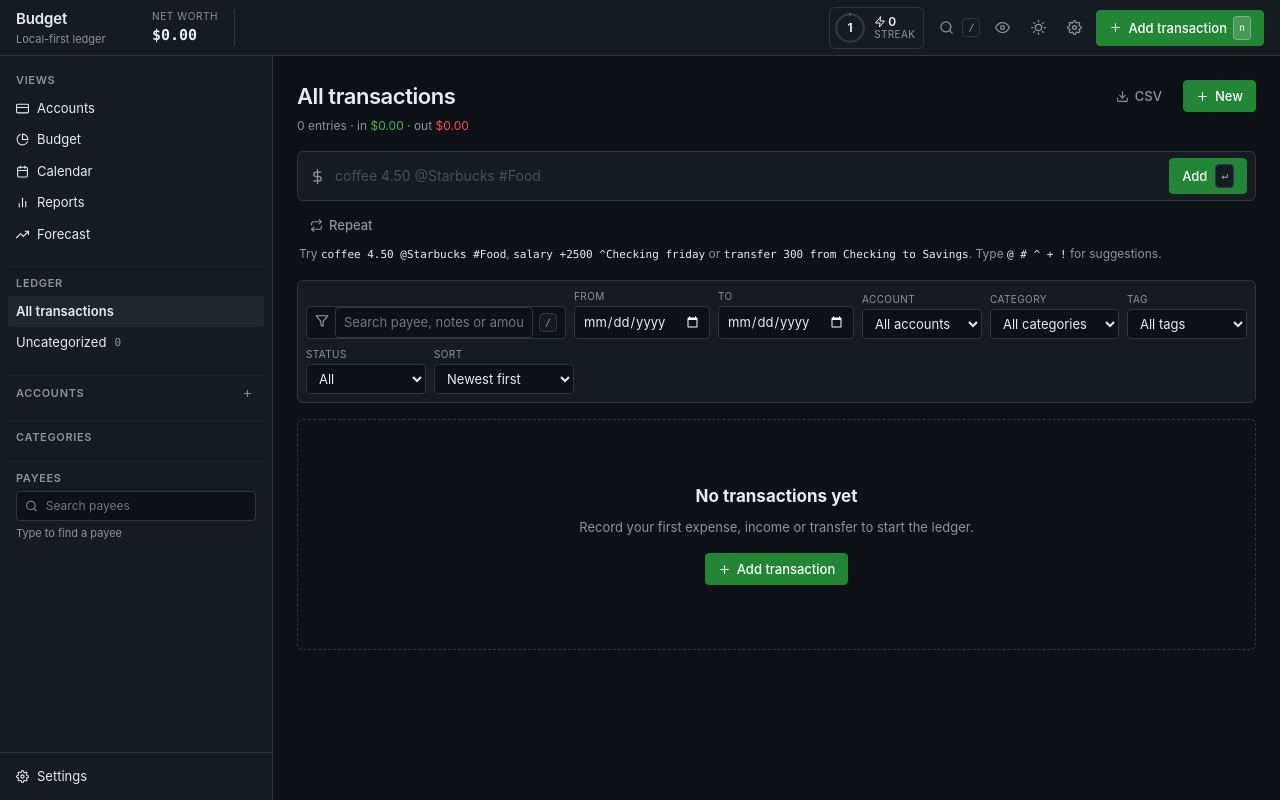
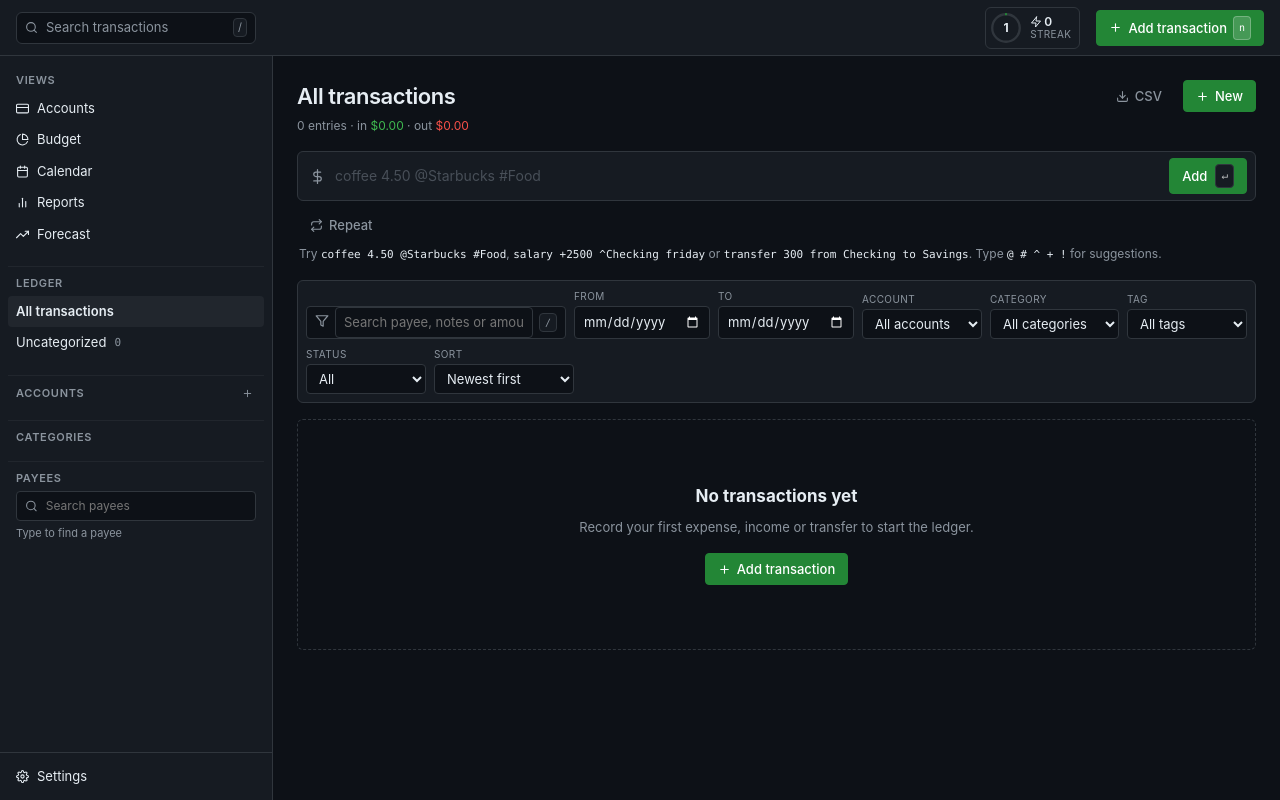
Before and after one commit to Asterki/budgeter, a React (Vite) app: page / in a window 1280 px wide. Built offline with nearby package versions, Linux system fonts and the light colour scheme.

Commit message:
refactor(topbar): reduce to search, HUD and add; rehome the rest

```diff
--- a/src/App.tsx
+++ b/src/App.tsx
@@ -1,4 +1,4 @@
-import { useEffect, useMemo, useState } from 'react';
+import { useEffect, useState } from 'react';
 import {
   FiBarChart2,
   FiCalendar,
@@ -19,7 +19,6 @@ import { Sidebar } from './components/Sidebar';
 import { TopBar } from './components/TopBar';
 import { TransactionDetail } from './components/TransactionDetail';
 import { monthRange } from './domain/budget';
-import { netWorth } from './domain/ledger';
 import { useBudget } from './state/store';
 import { INITIAL_SELECTION, type NavSelection, type TransactionScope, type ViewKey } from './state/navigation';
 import { AccountsView } from './views/AccountsView';
@@ -45,7 +44,7 @@ const MOBILE_TABS = TABS.slice(0, 4);
 const MORE_TABS = TABS.slice(4);
 
 export function App() {
-  const { ready, accounts, transactions, settings, updateSettings } = useBudget();
+  const { ready, transactions, settings } = useBudget();
   const [selection, setSelection] = useState<NavSelection>(INITIAL_SELECTION);
   const [detail, setDetail] = useState<{ transactionId: string | null } | null>(null);
   const [accountDialog, setAccountDialog] = useState<Account | null | undefined>(undefined);
@@ -108,8 +107,6 @@ export function App() {
     return () => window.removeEventListener('keydown', onKeyDown);
   }, [detail]);
 
-  const worth = useMemo(() => netWorth(accounts, transactions), [accounts, transactions]);
-
   if (!ready) {
     return <div className="boot-screen">Loading your budget…</div>;
   }
@@ -134,22 +131,11 @@ export function App() {
     <AppShell
       topbar={
         <TopBar
-          accounts={accounts}
-          transactions={transactions}
-          settings={settings}
-          netWorth={worth}
           onAdd={() => setDetail({ transactionId: null })}
           onSearch={() => {
             setSelection((prev) => ({ ...prev, view: 'transactions' }));
             setSearchSignal((value) => value + 1);
           }}
-          onToggleTheme={() =>
-            updateSettings({ theme: settings.theme === 'dark' ? 'light' : 'dark' })
-          }
-          onToggleBalances={() =>
-            updateSettings({ hideBalances: !settings.hideBalances })
-          }
-          onOpenSettings={() => setSelection((prev) => ({ ...prev, view: 'settings' }))}
         />
       }
       rail={
--- a/src/components/ProgressHud.tsx
+++ b/src/components/ProgressHud.tsx
@@ -5,13 +5,9 @@ import { FiAward, FiX, FiZap } from 'react-icons/fi';
 
 import { ACHIEVEMENTS } from '../domain/achievements';
 import { levelProgress, COMBO_CAP } from '../domain/progress';
-import type { Progress } from '../domain/types';
+import { useBudget } from '../state/store';
 import { useSyncStatus } from '../state/hooks';
 import type { SyncStatus } from '../sync/types';
-
-interface ProgressHudProps {
-  progress: Progress;
-}
 
 /** Six-pixel dot: the only always-visible sync signal in the shell. */
 function syncDot(status: SyncStatus): { tone: string; title: string } | null {
@@ -33,7 +29,9 @@ function syncDot(status: SyncStatus): { tone: string; title: string } | null {
   }
 }
 
-export function ProgressHud({ progress }: ProgressHudProps) {
+export function ProgressHud() {
+  const { settings } = useBudget();
+  const progress = settings.progress;
   const [open, setOpen] = useState(false);
   const sync = useSyncStatus();
   const dot = syncDot(sync);
--- a/src/components/TopBar.tsx
+++ b/src/components/TopBar.tsx
@@ -1,115 +1,32 @@
-/** Global header: identity, net worth, account balances and primary actions. */
+/** The two controls Tasker keeps in the top bar: search and add. */
 
-import { FiEye, FiEyeOff, FiMoon, FiPlus, FiSearch, FiSettings, FiSun } from 'react-icons/fi';
+import { FiPlus, FiSearch } from 'react-icons/fi';
 
-import { accountBalance, formatMoney } from '../domain/money';
-import type { Account, Settings, Transaction } from '../domain/types';
 import { ProgressHud } from './ProgressHud';
 
 interface TopBarProps {
-  accounts: Account[];
-  transactions: Transaction[];
-  settings: Settings;
-  netWorth: number;
   onAdd: () => void;
   onSearch: () => void;
-  onToggleTheme: () => void;
-  onToggleBalances: () => void;
-  onOpenSettings: () => void;
 }
 
-export function TopBar({
-  accounts,
-  transactions,
-  settings,
-  netWorth,
-  onAdd,
-  onSearch,
-  onToggleTheme,
-  onToggleBalances,
-  onOpenSettings,
-}: TopBarProps) {
-  const visibleAccounts = accounts.filter((account) => !account.archived);
-
+export function TopBar({ onAdd, onSearch }: TopBarProps) {
   return (
     <>
-      <div className="topbar__identity">
-        <span className="topbar__brand">Budget</span>
-        <span className="topbar__meta">Local-first ledger</span>
-      </div>
+      <button type="button" className="topbar__search" onClick={onSearch}>
+        <FiSearch aria-hidden="true" />
+        <span>Search transactions</span>
+        <kbd>/</kbd>
+      </button>
 
-      <div className="topbar__worth">
-        <span className="topbar__worth-label">Net worth</span>
-        <strong className="topbar__worth-value">
-          {formatMoney(netWorth, settings.currency, settings.locale, settings.hideBalances)}
-        </strong>
-      </div>
+      <div className="topbar__spacer" />
 
-      <div className="topbar__accounts" aria-label="Account balances">
-        {visibleAccounts.map((account) => (
-          <span key={account.id} className="topbar__account">
-            <span className="dot" style={{ background: account.color }} aria-hidden="true" />
-            <span className="topbar__account-name">{account.name}</span>
-            <span
-              className={`topbar__account-value${
-                account.type === 'credit' &&
-                accountBalance(account, transactions) < 0
-                  ? ' amount--out'
-                  : ''
-              }`}
-            >
-              {formatMoney(
-                accountBalance(account, transactions),
-                settings.currency,
-                settings.locale,
-                settings.hideBalances,
-              )}
-            </span>
-          </span>
-        ))}
-      </div>
+      <ProgressHud />
 
-      <div className="topbar__actions">
-        <ProgressHud progress={settings.progress} />
-        <button
-          type="button"
-          className="icon-button topbar__search"
-          onClick={onSearch}
-          aria-label="Search transactions"
-        >
-          <FiSearch />
-        </button>
-        <kbd className="topbar__kbd">/</kbd>
-        <button
-          type="button"
-          className="icon-button"
-          onClick={onToggleBalances}
-          aria-label={settings.hideBalances ? 'Show balances' : 'Hide balances'}
-        >
-          {settings.hideBalances ? <FiEyeOff /> : <FiEye />}
-        </button>
-        <button
-          type="button"
-          className="icon-button topbar__theme"
-          onClick={onToggleTheme}
-          aria-label={settings.theme === 'dark' ? 'Switch to light theme' : 'Switch to dark theme'}
-        >
-          {settings.theme === 'dark' ? <FiSun /> : <FiMoon />}
-        </button>
-        <button
-          type="button"
-          className="icon-button topbar__settings"
-          onClick={onOpenSettings}
-          aria-label="Settings"
-        >
-          <FiSettings />
-        </button>
-        <button type="button" className="button button--primary topbar__add" onClick={onAdd}>
-          <FiPlus aria-hidden="true" />
-          <span>Add transaction</span>
-          <kbd>n</kbd>
-        </button>
-      </div>
+      <button type="button" className="button button--primary topbar__add" onClick={onAdd}>
+        <FiPlus aria-hidden="true" />
+        <span>Add transaction</span>
+        <kbd>n</kbd>
+      </button>
     </>
   );
 }
--- a/src/styles.css
+++ b/src/styles.css
@@ -171,13 +171,43 @@ kbd {
   background: var(--canvas-subtle);
 }
 
+.topbar__search {
+  display: flex;
+  align-items: center;
+  gap: var(--space-sm);
+  min-width: 240px;
+  height: 32px;
+  padding: 0 var(--space-sm);
+  border: 1px solid var(--border);
+  border-radius: var(--radius-md);
+  background: var(--canvas);
+  color: var(--on-surface-muted);
+  font-size: 13px;
+}
+
+.topbar__search:hover {
+  border-color: var(--on-surface-muted);
+}
+
+.topbar__search kbd {
+  margin-left: auto;
+  padding: 0 4px;
+  border: 1px solid var(--border);
+  border-radius: var(--radius-sm);
+  background: var(--canvas-subtle);
+  font-family: inherit;
+  font-size: 11px;
+}
+
+.topbar__spacer {
+  flex: 1;
+}
+
 .topbar__identity {
   display: flex;
   flex-direction: column;
   min-width: 120px;
-}
-
-.topbar__brand {
+}.topbar__brand {
   font-size: 15px;
   font-weight: 600;
   letter-spacing: -0.01em;
@@ -1422,6 +1452,15 @@ kbd {
 
   .topbar__identity {
     min-width: 0;
+  }
+
+  .topbar__search,
+  .topbar .button--primary {
+    display: none;
+  }
+
+  .topbar__spacer {
+    flex: 1;
   }
 
   .topbar__meta,
```
